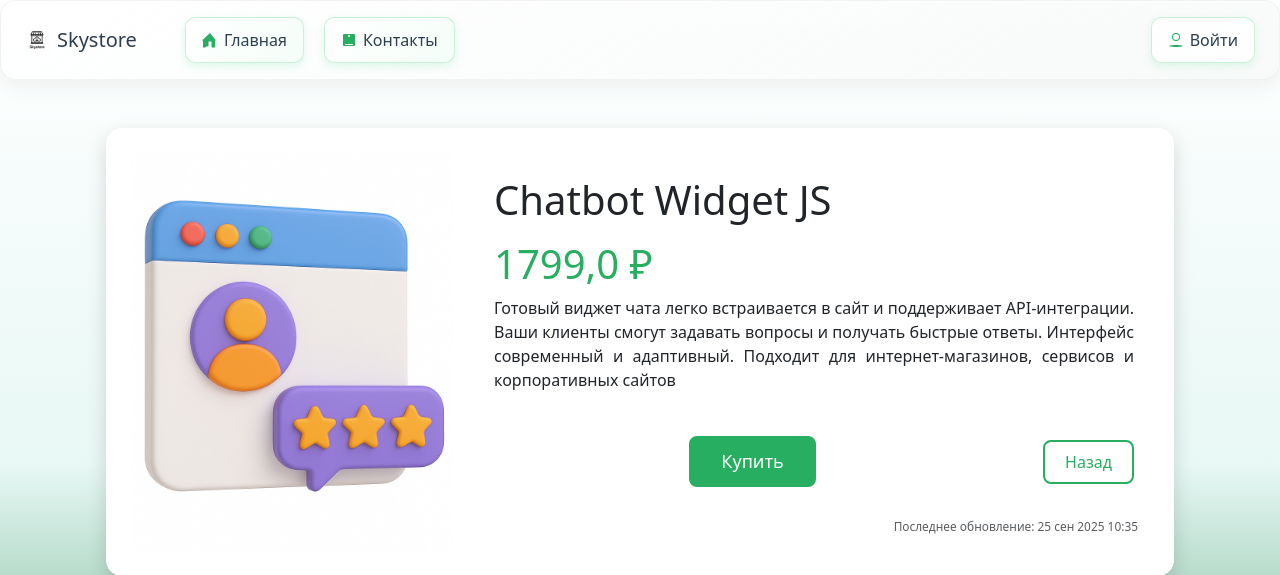
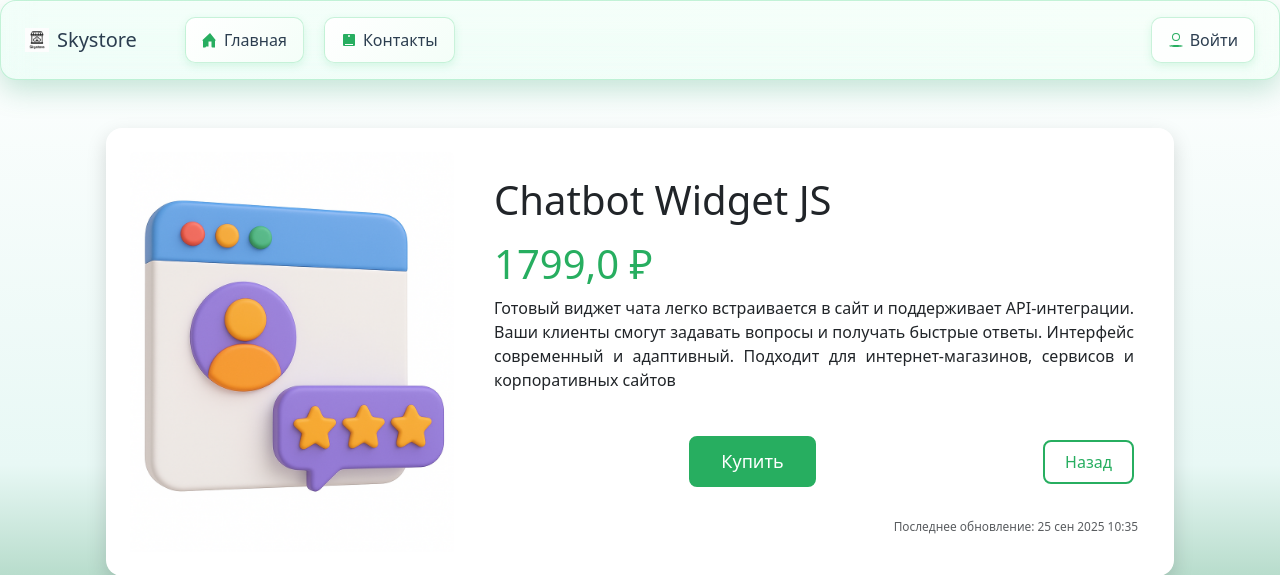
Before and after one commit to simbarilion/Ecommerce_app, a Django app: page /catalog/product/9/ in a window 1280 px wide. Shown: the top 575 px of the page. Run offline with Django 5.2, Linux system fonts and the light colour scheme; data comes from the database, SQL or seed files in the repository; parts of the project's set-up code (start-up, migrations or seed data) failed here and were passed over; some libraries are stand-ins or nearby versions.

Commit message:
modified main menu style

```diff
--- a/static/css/style.css
+++ b/static/css/style.css
@@ -7,15 +7,26 @@ body {
 
 /* Шапка */
 .box-shadow {
-    background: linear-gradient(145deg, rgba(255,255,255,0.8), rgba(245,247,247,0.6));
-    backdrop-filter: blur(12px) saturate(180%);
+    background: linear-gradient(
+        135deg,
+        rgba(170, 250, 216, 0.15),
+        rgba(200, 255, 220, 0.15)
+    );
+    backdrop-filter: blur(14px) saturate(150%);
+    -webkit-backdrop-filter: blur(14px) saturate(150%);
     border-radius: 16px;
-    border: 1px solid rgba(200, 200, 200, 0.2);
+    border: 1px solid rgba(46, 204, 113, 0.25);
     box-shadow:
-        0 6px 20px rgba(0, 0, 0, 0.06),
-        inset 0 1px 0 rgba(255, 255, 255, 0.6);
+        0 10px 28px rgba(30, 150, 100, 0.25),
+        inset 0 1px 0 rgba(255, 255, 255, 0.3);
     padding: 12px 24px;
+    color: var(--text-dark);
+    transition: all 0.3s ease;
 }
+/*.box-shadow:hover {*/
+/*    box-shadow: 0 10px 28px rgba(30, 150, 100, 0.25);*/
+/*    transform: translateY(-2px);*/
+/*}*/
 
 .title {
   display: flex;
@@ -324,7 +335,7 @@ form .btn-outline-primary {
     color: #27ae60;
     text-decoration: none;
     transition: 0.3s;
-    margin-right: 16px; /* 🔹 Отступ справа */
+    margin-right: 16px;
 }
 .btn-link:hover {
     background-color: #27ae60;
@@ -335,7 +346,7 @@ form .btn-outline-primary {
 /* Контейнер правой колонки */
 .product-col {
     position: relative;
-    padding-bottom: 64px; /* оставляем место под подпись */
+    padding-bottom: 64px;
 }
 
 /* Текст "Последнее обновление" */
```
